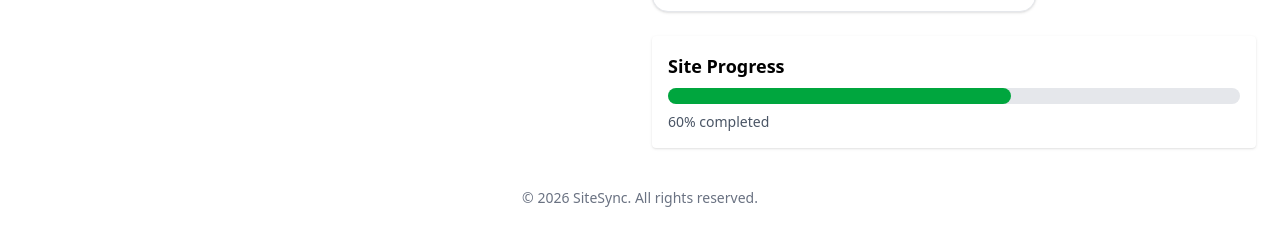
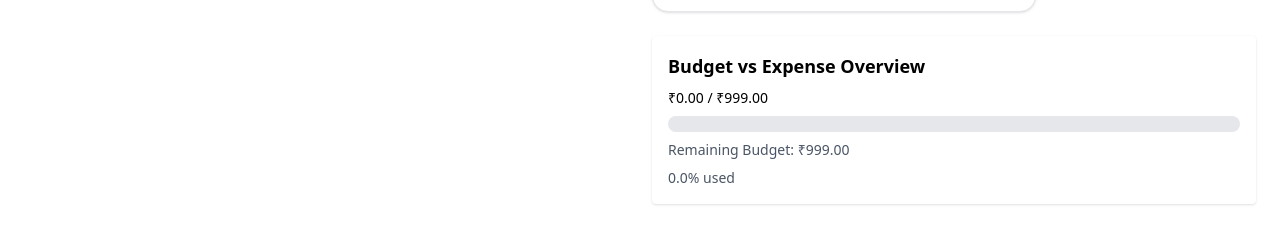
Before and after one commit to ayshaharis/sitesync, a React (Vite) app: page /site/1 in a window 1280 px wide. Shown: the part 354-592 px from the top of the page. Built offline with nearby package versions, Linux system fonts and the light colour scheme; no server answers; the database is empty.

Commit message:
feat:Budget vs expense progress bar added

```diff
--- a/src/components/SiteDetails/SiteDetails.jsx
+++ b/src/components/SiteDetails/SiteDetails.jsx
@@ -106,7 +106,7 @@ const handleSubmitDailyUpdate=async({mode,rowId,data,selectedImages,remainingIma
          <QuickActions siteId={id}
          onSubmitDailyUpdate={handleSubmitDailyUpdate}
          openExportModal={() => setShowSummaryModal(true)} />
-        <SiteProgress/>
+        <SiteProgress />
 
 
       </div>
--- a/src/components/SiteDetails/SiteProgress.jsx
+++ b/src/components/SiteDetails/SiteProgress.jsx
@@ -1,18 +1,59 @@
-const SiteProgress=()=>{
+import { useDailyUpdate } from "../../hooks/useDailyUpdate";
+import { useSite } from "../../hooks/useSites";
+import { useParams } from "react-router-dom";
+
+const SiteProgress = ( ) => {
+  const {id}=useParams();
+  const { data: dailyUpdates = [], isLoading, error } = useDailyUpdate(id);
+  const { data: site,loading,isError } = useSite(id);
+  console.log("siteId:", id);
+console.log("site data:", site);
+console.log("budget raw:", site?.budget);
+
+
+  if (isLoading) return <p>Loading...</p>;
+  if (error) return <p>Error loading updates</p>;
+
+  const totalExpenses = dailyUpdates.reduce(
+    (sum, item) =>
+      sum + Number(item.worker_wage || 0) + Number(item.expenses || 0),
+    0
+  );
+  const budget = Number(site?.budget || 999);
+
+  const percentUsed =
+    budget > 0 ? Math.min((totalExpenses / budget) * 100, 100) : 0;
+
   return (
     <div className="bg-white shadow rounded p-4">
-    <h2 className="text-lg font-semibold mb-2">Site Progress</h2>
+      <h2 className="text-lg font-semibold mb-2">
+        Budget vs Expense Overview
+      </h2>
+
+      <p className="text-sm mb-2">
+        ₹{totalExpenses.toFixed(2)} / ₹{budget.toFixed(2)}
+      </p>
 
       <div className="w-full bg-gray-200 rounded-full h-4">
         <div
-        className="bg-green-600 h-4 rounded-full transition-all duration-500"
-        style={{ width: "60%" }} // you’ll make this dynamic later
-      ></div>
+          className={`h-4 rounded-full transition-all duration-500 ${
+            percentUsed < 70
+              ? "bg-green-600"
+              : percentUsed < 90
+              ? "bg-yellow-500"
+              : "bg-red-800"
+          }`}
+          style={{ width: `${percentUsed}%` }}
+        />
       </div>
-
-    <p className="text-sm text-gray-600 mt-2">60% completed</p>
+ <p className="text-sm text-gray-600 mt-2">
+      Remaining Budget: ₹{(budget - totalExpenses).toFixed(2)}
+      </p>
+      <p className="text-sm text-gray-600 mt-2">
+        {percentUsed.toFixed(1)}% used
+      </p>
     </div>
   );
+};
 
-}
 export default SiteProgress;
--- a/src/hooks/useDailyUpdate.jsx
+++ b/src/hooks/useDailyUpdate.jsx
@@ -5,6 +5,7 @@ export const useDailyUpdate = (siteId) => {
   return useQuery({
     queryKey: ["dailyUpdates", siteId],
     queryFn: () => fetchDailyUpdates(siteId),
+    enabled: !!siteId, // only run if siteId is available
   });
 };
 
--- a/src/services/dailyUpdatesService.jsx
+++ b/src/services/dailyUpdatesService.jsx
@@ -1,15 +1,13 @@
 import { supabase } from "./supabaseClient";
 import { uploadImages } from "./imageService";
-import { deleteImage } from "./imageService";
 
-// Fetching dailyupdates but limiting to 7 updates in UI
+// Fetching dailyupdates for a site
 export const fetchDailyUpdates = async (site_id) => {
   const { data, error } = await supabase
     .from("dailyupdates")
     .select("*")
     .eq("site_id", site_id)
     .order("date", { ascending: false })
-    .limit(7);
   if (error) throw error;
   return data;
 };
```
Lines whose indentation alone changed are shown as unchanged.
